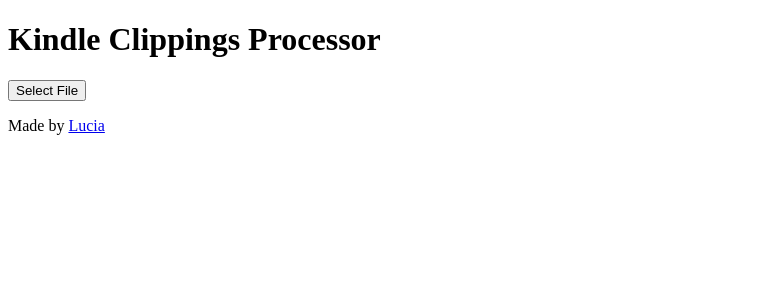
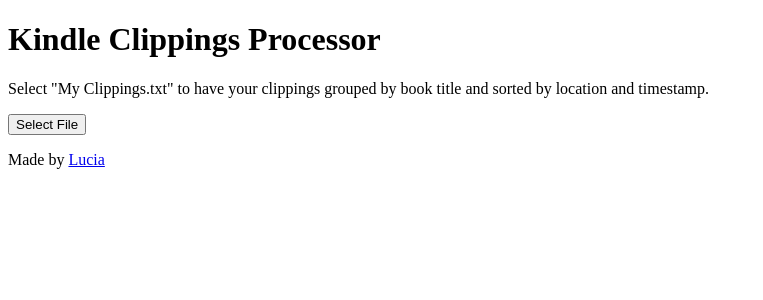
Before and after one commit to Luxiyalu/clippings, a Next.js app: page / in a window 1280 px wide. Shown: the top 300 px of the page, without its empty margins (0-763 px from the left). Built offline with nearby package versions, Linux system fonts and the light colour scheme.

Commit message:
Add an intro explaining what this page does.

```diff
--- a/pages/index.js
+++ b/pages/index.js
@@ -65,9 +65,15 @@
             ))}
           </div>
         ) : (
-          <div {...getRootProps({ className: css.dropzone })}>
-            <input {...getInputProps()} />
-            <button>Select File</button>
+          <div className={css.intro}>
+            <p>
+              Select "My Clippings.txt" to have your clippings grouped by book
+              title and sorted by location and timestamp.
+            </p>
+            <div {...getRootProps({ className: css.dropzone })}>
+              <input {...getInputProps()} />
+              <button>Select File</button>
+            </div>
           </div>
         )}
       </main>
--- a/pages/index.less
+++ b/pages/index.less
@@ -27,17 +27,25 @@
   }
 }
 
+.intro {
+  display: flex;
+  justify-content: center;
+  align-items: center;
+  flex-direction: column;
+
   .dropzone {
     margin-top: 4rem;
+    display: inline-block;
 
     button {
       cursor: pointer;
       border-radius: 1rem;
-    padding: 1rem 1.5rem;
-    font-size: 2rem;
+      padding: 0.75rem 1.25rem;
+      font-size: 1.15rem;
 
       &:focus {
         outline: 0;
+      }
     }
   }
 }
```
Lines whose indentation alone changed are shown as unchanged.
